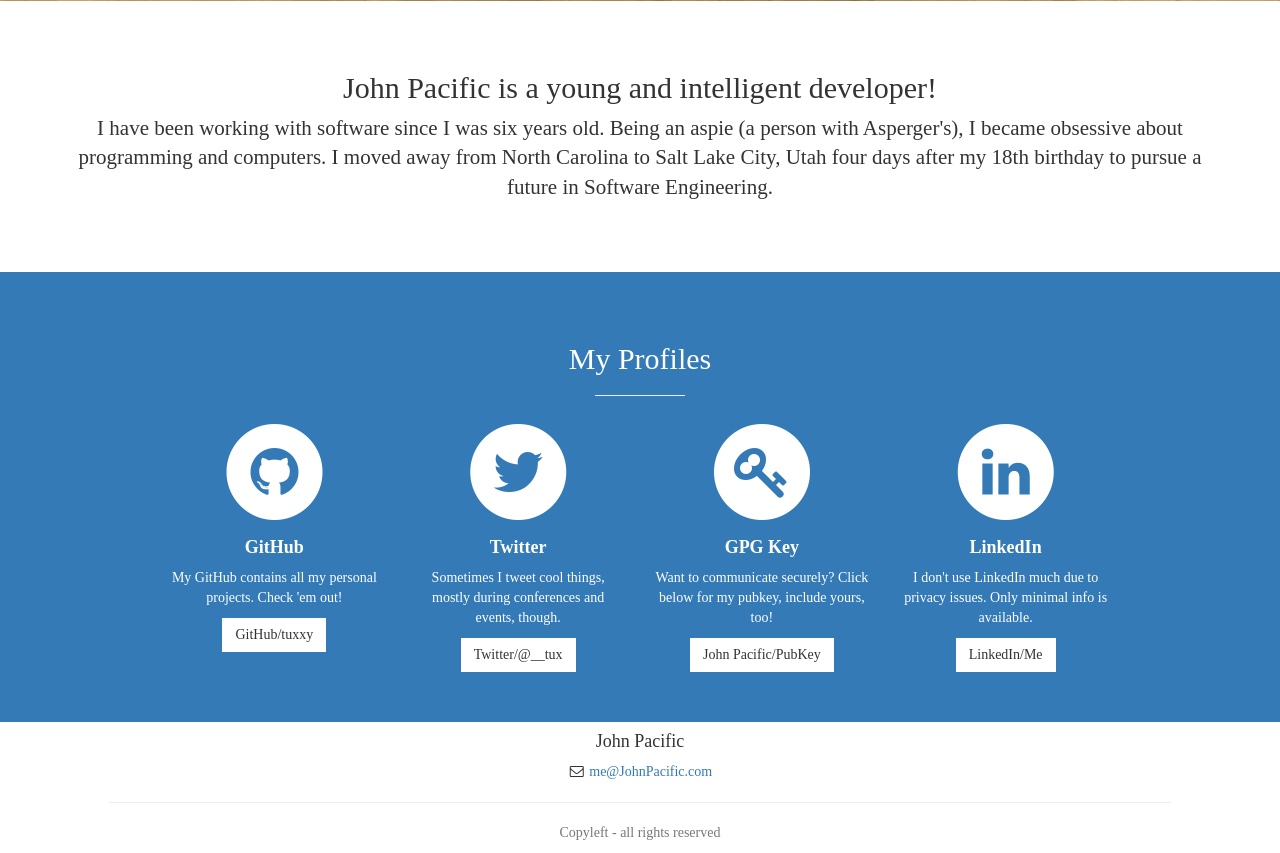
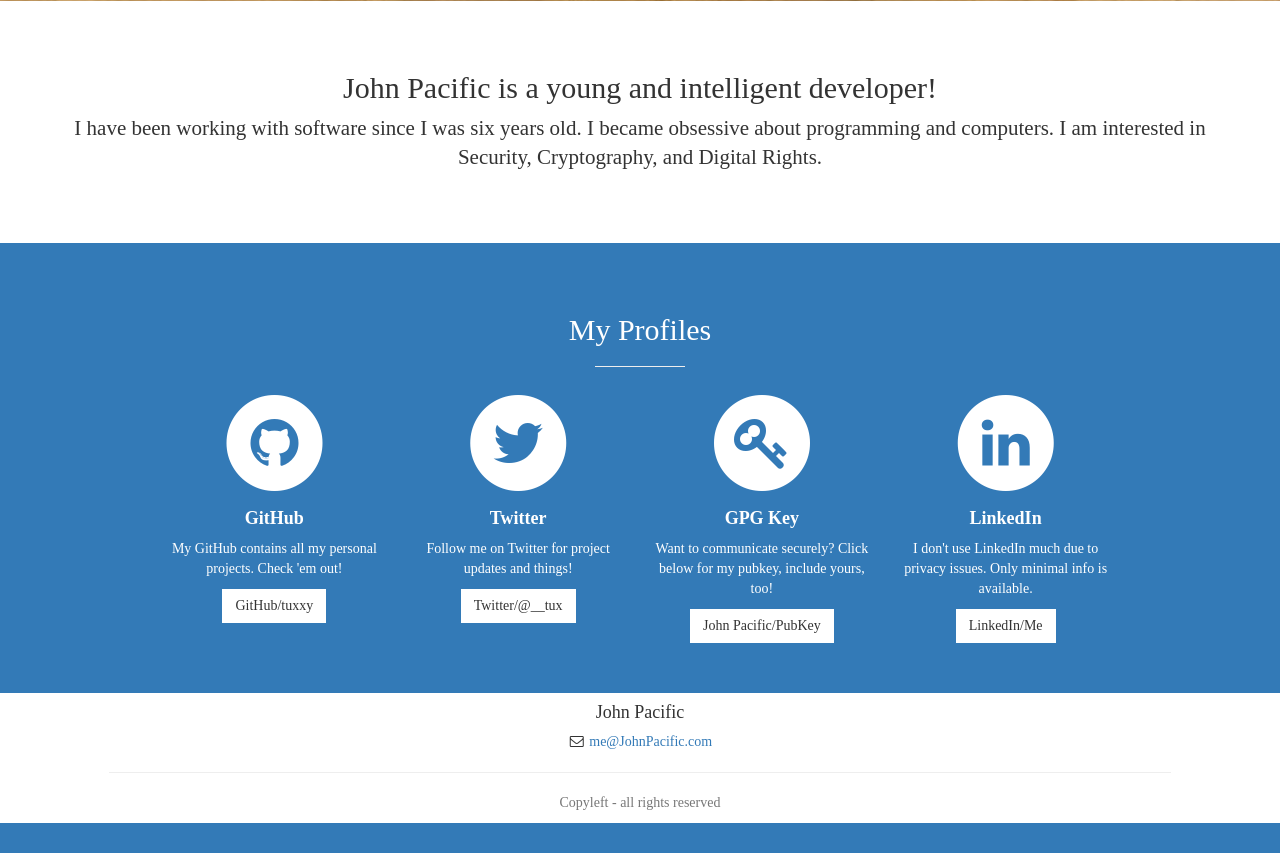
Before and after one commit to tuxxy/johnpacific.com, a Flask app: page / in a window 1280 px wide. Shown: the part 799-1652 px from the top of the page. After the commit the page ends 1622 px from the top, so only its background shows below. Run offline with Flask 2, Linux system fonts and the light colour scheme; some libraries are stand-ins or nearby versions.

Commit message:
Clean up site a bit

```diff
--- a/app/templates/index.html
+++ b/app/templates/index.html
@@ -21,7 +21,7 @@
         <div class="row">
             <div class="col-lg-12 text-center">
                 <h2>John Pacific is a young and intelligent developer!</h2>
-                <p class="lead">I have been working with software since I was six years old. Being an aspie (a person with Asperger's), I became obsessive about programming and computers. I moved away from North Carolina to Salt Lake City, Utah four days after my 18th birthday to pursue a future in Software Engineering.</p>
+                <p class="lead">I have been working with software since I was six years old. I became obsessive about programming and computers. I am interested in Security, Cryptography, and Digital Rights. </p>
             </div>
         </div>
     </div>
@@ -52,7 +52,7 @@
 								<i class="fa fa-twitter fa-stack-1x text-primary"></i>
 							</span>
 							<h4><strong>Twitter</strong></h4>
-							<p>Sometimes I tweet cool things, mostly during conferences and events, though.</p>
+							<p>Follow me on Twitter for project updates and things!</p>
 							<a href="https://twitter.com/__tux" class="btn btn-light">Twitter/@__tux</a>
 						</div>
 					</div>
```
